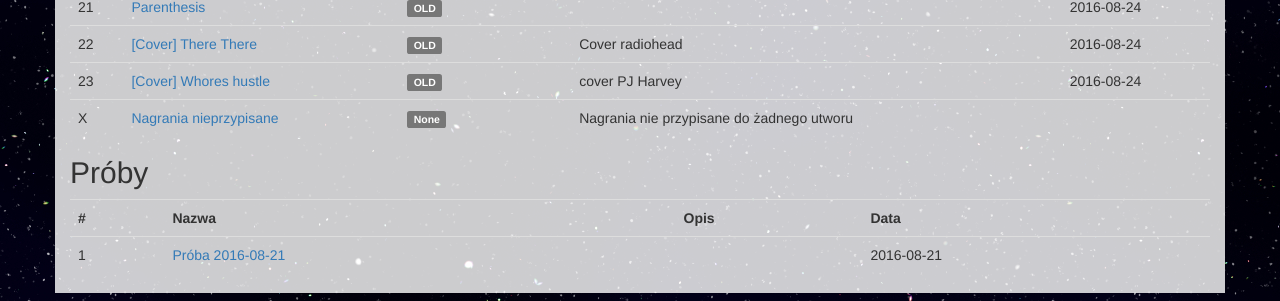
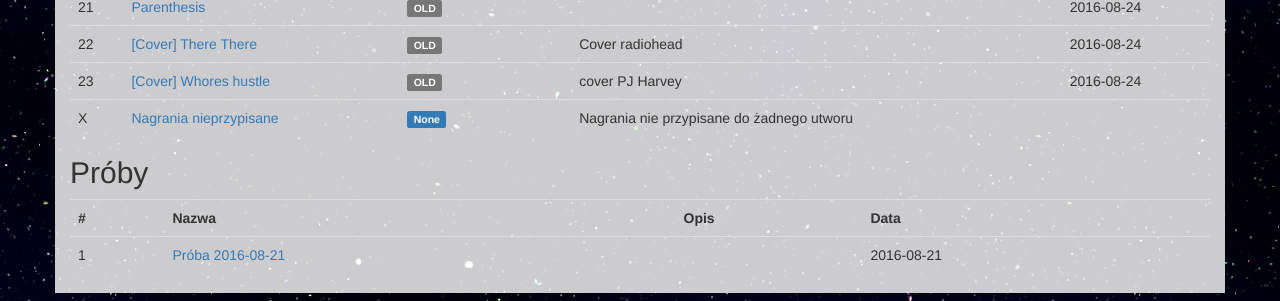
Before and after one commit to mateuszo/band-manager, a Django app: page /tracks/ in a window 1280 px wide. Shown: the part 1639-1940 px from the top of the page. Run offline with Django 3.2, Linux system fonts and the light colour scheme; data comes from the database, SQL or seed files in the repository; both versions use the stored data as it was after the commit; some libraries are stand-ins or nearby versions; some web fonts are replaced.

Commit message:
Update databaes

```diff
--- a/tracks/models.py
+++ b/tracks/models.py
@@ -19,6 +19,7 @@ class Project(models.Model):
         ('DONE', 'done'),
         ('OLD', 'old')
     )
+
     PROJECT_STATUSES_CSS = {
         "DRAFT" : 'label-warning',
         "IN PROGRESS" : 'label-info',
--- a/tracks/templates/tracks/tables/project-table.html
+++ b/tracks/templates/tracks/tables/project-table.html
@@ -17,7 +17,7 @@
     <tr class="table-row" data-href="{% url 'tracks:project_undefined' %}">
         <td>X</td>
         <td><a href="{% url 'tracks:project_undefined' %}">Nagrania nieprzypisane</a></td>
-        <td><span class="label label-default">None</span></td>
+        <td><span class="label label-primary">None</span></td>
         <td>Nagrania nie przypisane do żadnego utworu</td>
         <td></td>
     </tr>
```
Also changed, not shown: db.sqlite3.
